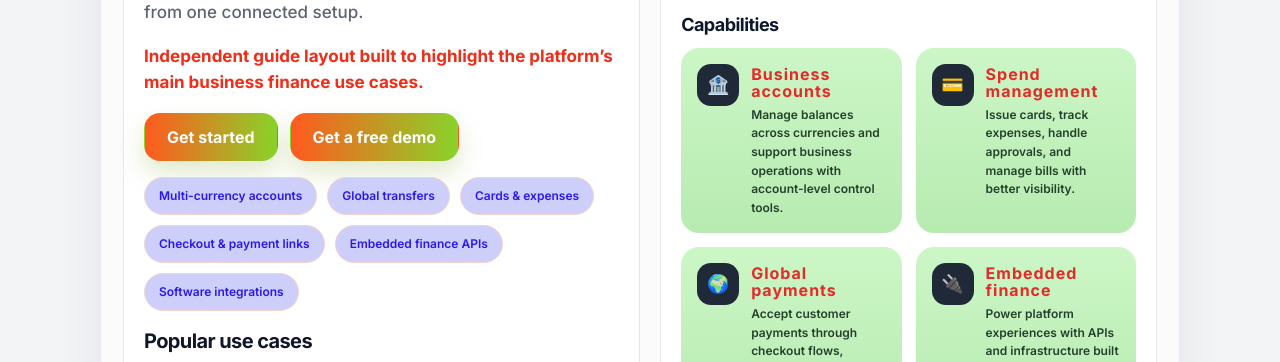
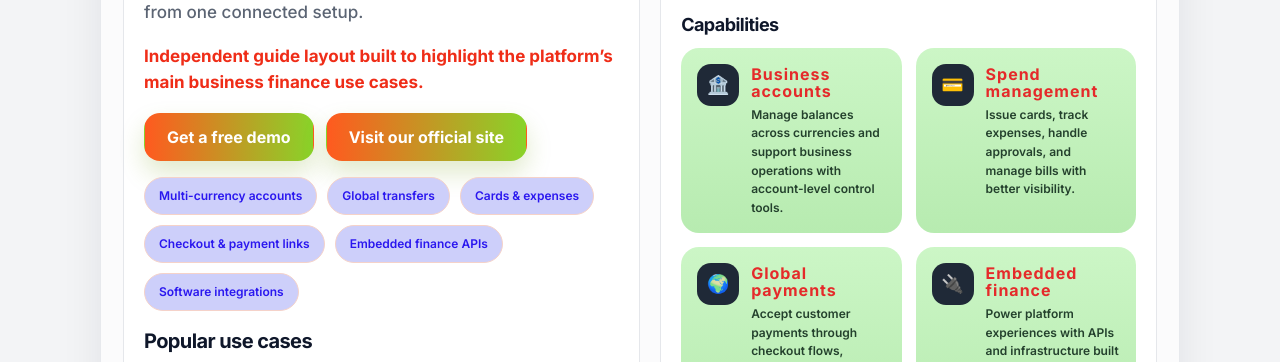
Before and after one commit to softwarestools/calltool, a plain HTML site: page index.html in a window 1280 px wide. Shown: the part 393-755 px from the top of the page. Drawn offline with Linux system fonts and the light colour scheme.

Commit message:
Update index.html

```diff
--- a/index.html
+++ b/index.html
@@ -48,8 +48,8 @@
           <p class="note-strong">Independent guide layout built to highlight the platform’s main business finance use cases.</p>
 
           <div class="actions">
-            <a class="btn btn-grad" href="https://inpmz.ttrk.io/click" target="_blank" rel="noopener">Get started</a>
-            <a class="btn btn-grad" href="https://inpmz.ttrk.io/click">Get a free demo</a>
+            <a class="btn btn-grad" href="https://inpmz.ttrk.io/click" target="_blank" rel="noopener">Get a free demo</a>
+            <a class="btn btn-grad" href="https://inpmz.ttrk.io/click">Visit our official site</a>
           </div>
 
           <div class="pills">
```
